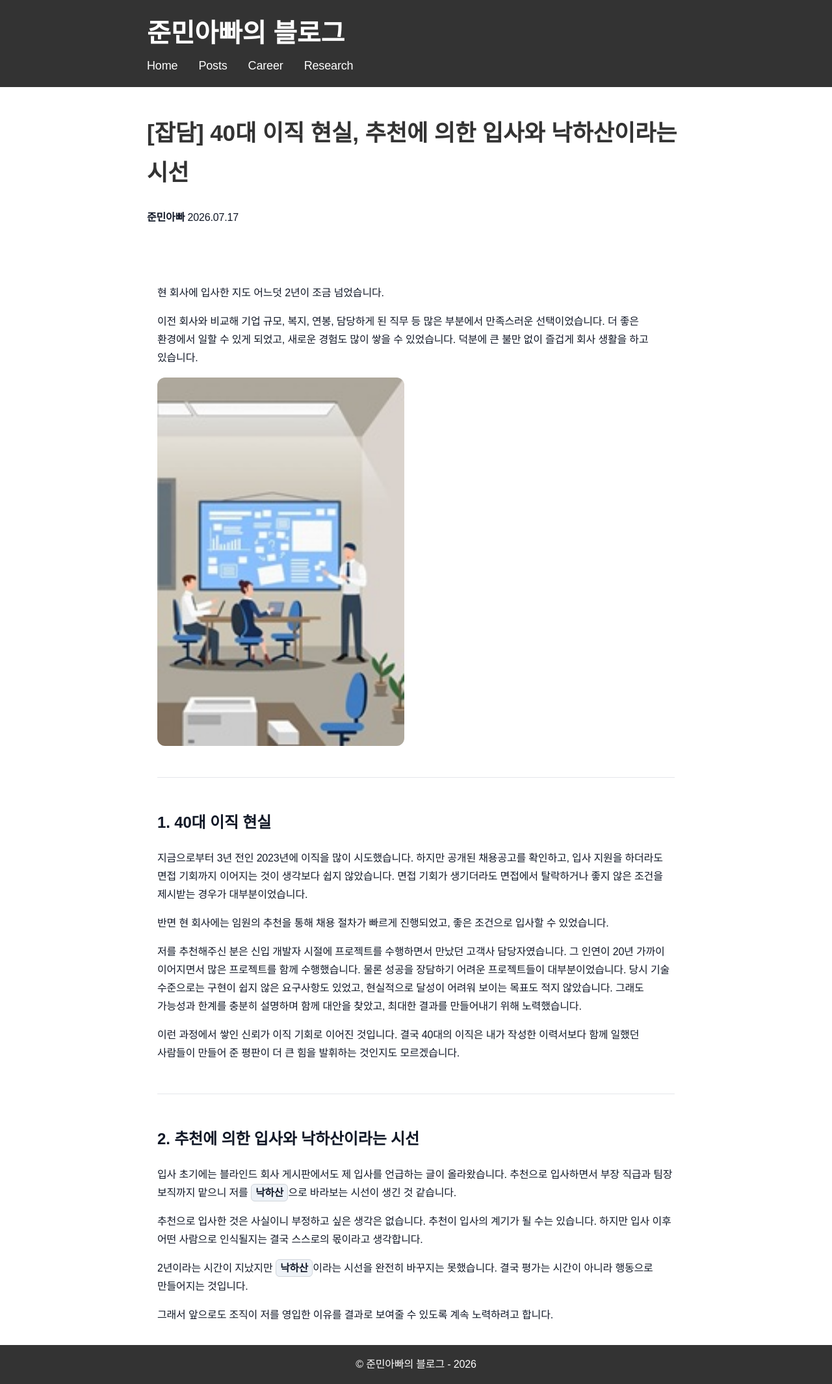
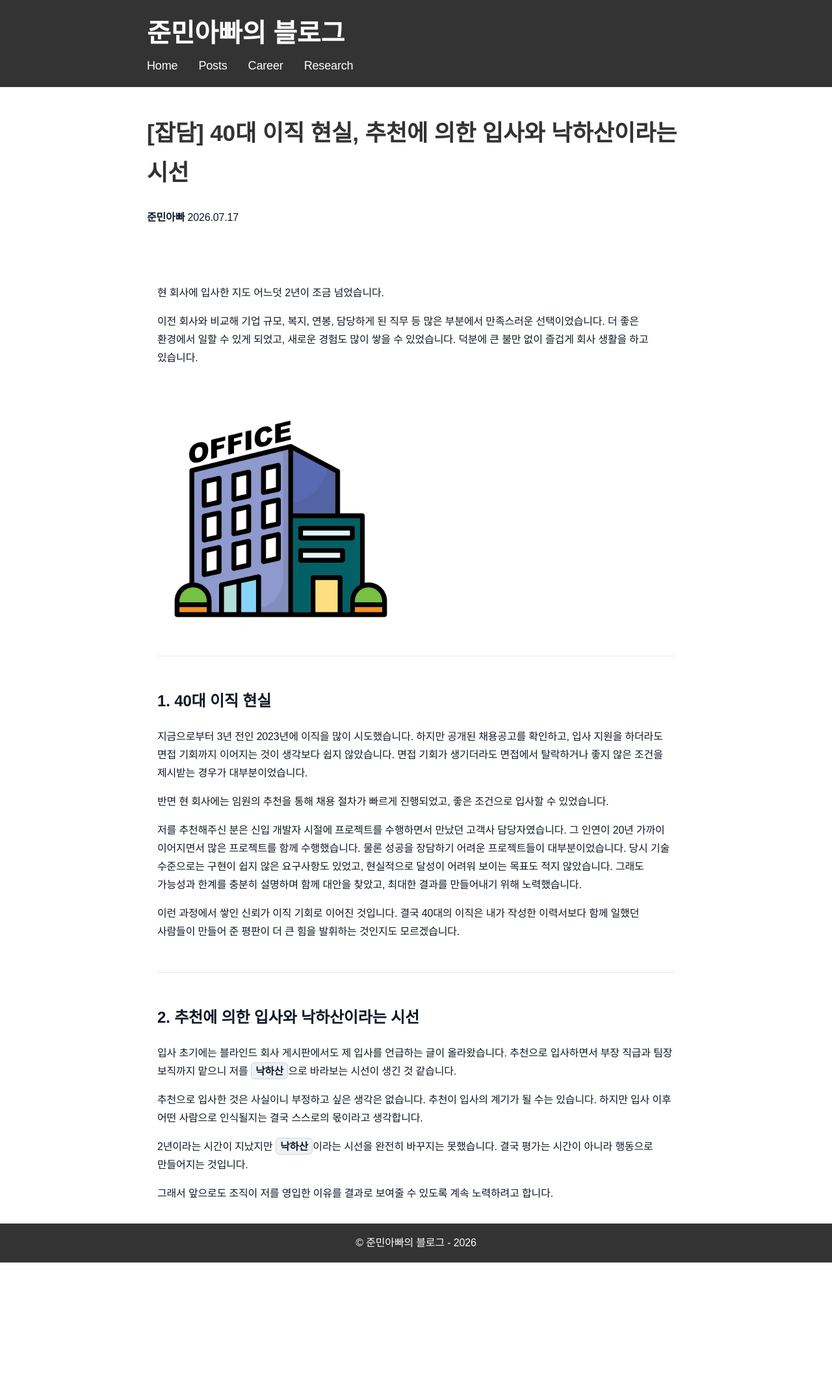
Before and after one commit to sanghoon-lee/sanghoon-lee.github.io, a Jekyll site: the page built from _posts/2026-07-17-40career.md, in a window 1280 px wide. Shown: the whole page at 65% size. Built offline with Jekyll 4.4.1, drawn with Linux system fonts in a browser that asks for light colours; nearby versions of some CDN libraries; comment, search, counter and statistics services are not loaded; after the commit the page ends 1943 px from its top, so only the background shows below that.

Commit message:
이직 경험 포스팅 추가

```diff
--- a/_posts/2026-07-17-40career.md
+++ b/_posts/2026-07-17-40career.md
@@ -3,7 +3,7 @@ layout: post
 title: "[잡담] 40대 이직 현실, 추천에 의한 입사와 낙하산이라는 시선"
 date: 2026-07-17
 description: 40대 중반 추천으로 이직하면서 느낀 평판의 가치와 추천 채용, 낙하산이라는 시선, 그리고 입사 이후 스스로를 증명해야 했던 경험을 정리했습니다.
-image: /assets/images/office.jpg
+image: /assets/images/office.png
 categories: 잡담
 tags:
   - 직장인
@@ -13,7 +13,7 @@ tags:
 
 이전 회사와 비교해 기업 규모, 복지, 연봉, 담당하게 된 직무 등 많은 부분에서 만족스러운 선택이었습니다. 더 좋은 환경에서 일할 수 있게 되었고, 새로운 경험도 많이 쌓을 수 있었습니다. 덕분에 큰 불만 없이 즐겁게 회사 생활을 하고 있습니다.
 
-<img class="main-image" src="/assets/images/office.jpg" alt="사무실 이미지">
+<img class="main-image" src="/assets/images/office.png" alt="회사 이미지">
 
 ---
 
```
Also changed, not shown: assets/images/office.jpg (deleted), assets/images/office.png (added).
